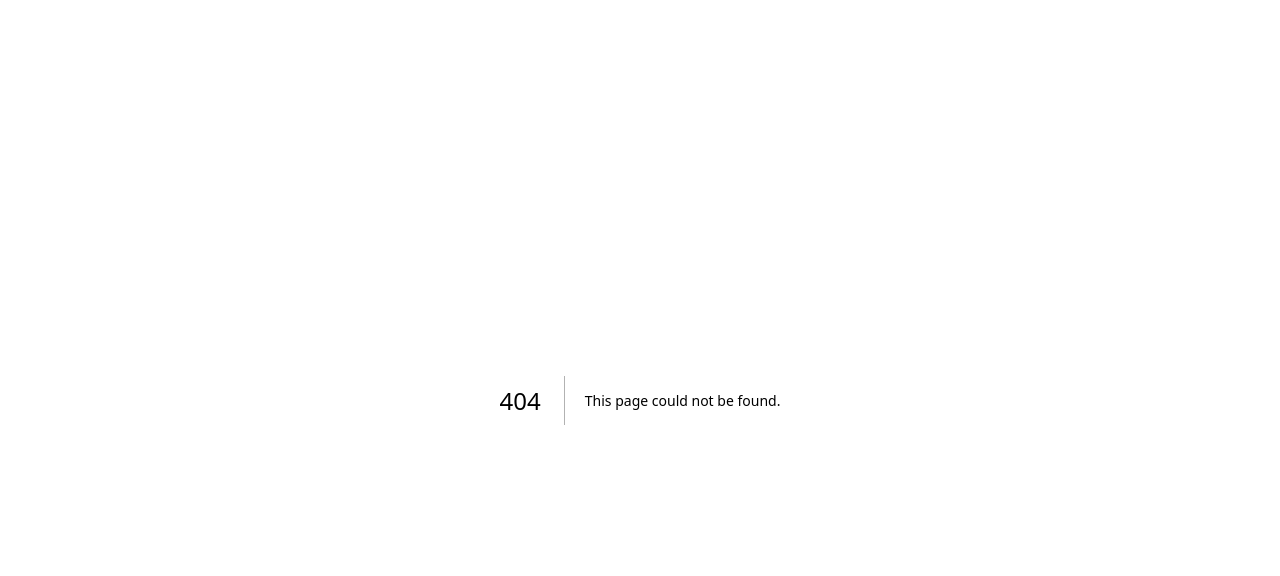
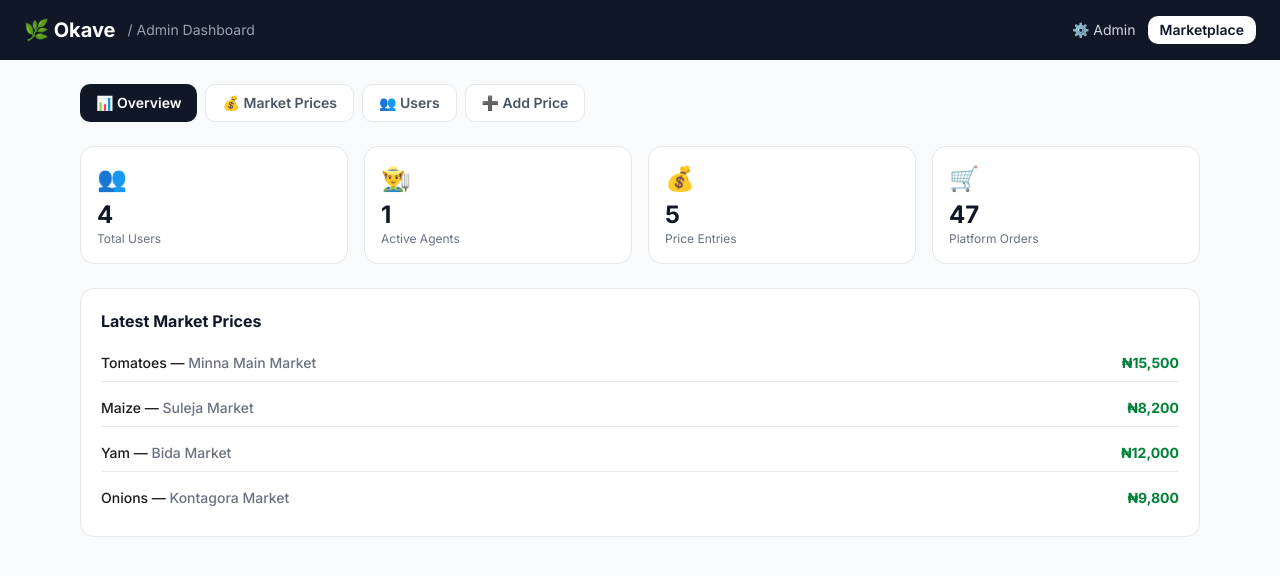
Before and after one commit to Harheesha/okave-farm-produce-marketplace, a Next.js app: page /admin in a window 1280 px wide. Before the commit this address had no page. Shown: the top 576 px of the page. Built offline with nearby package versions, Linux system fonts and the light colour scheme.

Commit message:
Add: Full Admin Dashboard — price management, user list, overview stats

```diff
--- /dev/null
+++ b/app/admin/page.tsx
@@ -0,0 +1,196 @@
+'use client'
+
+import { useState } from 'react'
+import Link from 'next/link'
+
+const initialPrices = [
+  { id: 1, crop: 'Tomatoes', market: 'Minna Main Market', avg: 15500, min: 14000, max: 17000, date: '2026-06-18' },
+  { id: 2, crop: 'Maize', market: 'Suleja Market', avg: 8200, min: 7500, max: 9000, date: '2026-06-18' },
+  { id: 3, crop: 'Yam', market: 'Bida Market', avg: 12000, min: 11000, max: 13500, date: '2026-06-18' },
+  { id: 4, crop: 'Onions', market: 'Kontagora Market', avg: 9800, min: 8500, max: 11000, date: '2026-06-18' },
+  { id: 5, crop: 'Pepper', market: 'Chanchaga Market', avg: 6500, min: 5800, max: 7200, date: '2026-06-17' },
+]
+
+const users = [
+  { id: 1, name: 'Musa Abubakar', email: 'musa@okave.com', role: 'Agent', status: 'Active', joined: '2026-01-10' },
+  { id: 2, name: 'Aisha Mohammed', email: 'aisha@okave.com', role: 'Buyer', status: 'Active', joined: '2026-02-14' },
+  { id: 3, name: 'Emeka Okafor', email: 'emeka@okave.com', role: 'Agent', status: 'Pending', joined: '2026-06-01' },
+  { id: 4, name: 'Fatima Bello', email: 'fatima@okave.com', role: 'Buyer', status: 'Active', joined: '2026-03-22' },
+]
+
+export default function AdminPage() {
+  const [tab, setTab] = useState<'overview' | 'prices' | 'users' | 'add-price'>('overview')
+  const [prices, setPrices] = useState(initialPrices)
+  const [newPrice, setNewPrice] = useState({ crop: '', market: '', avg: '', min: '', max: '' })
+  const [toast, setToast] = useState('')
+
+  const showToast = (msg: string) => {
+    setToast(msg)
+    setTimeout(() => setToast(''), 2500)
+  }
+
+  const handleAddPrice = (e: React.FormEvent) => {
+    e.preventDefault()
+    setPrices([...prices, {
+      id: prices.length + 1,
+      ...newPrice,
+      avg: Number(newPrice.avg),
+      min: Number(newPrice.min),
+      max: Number(newPrice.max),
+      date: new Date().toISOString().split('T')[0],
+    }])
+    setNewPrice({ crop: '', market: '', avg: '', min: '', max: '' })
+    showToast('✅ Price snapshot added!')
+    setTab('prices')
+  }
+
+  const tabs = [
+    { id: 'overview', label: '📊 Overview' },
+    { id: 'prices', label: '💰 Market Prices' },
+    { id: 'users', label: '👥 Users' },
+    { id: 'add-price', label: '➕ Add Price' },
+  ]
+
+  return (
+    <div className="min-h-screen bg-gray-50">
+      <header className="bg-gray-900 text-white px-6 py-4 flex items-center justify-between">
+        <div className="flex items-center gap-3">
+          <Link href="/" className="text-white font-bold text-xl">🌿 Okave</Link>
+          <span className="text-gray-400 text-sm">/ Admin Dashboard</span>
+        </div>
+        <div className="flex items-center gap-3">
+          <span className="text-sm text-gray-300">⚙️ Admin</span>
+          <Link href="/" className="text-sm bg-white text-gray-900 px-3 py-1 rounded-lg font-semibold hover:bg-gray-100">Marketplace</Link>
+        </div>
+      </header>
+
+      {toast && (
+        <div className="fixed top-4 right-4 bg-green-700 text-white px-5 py-3 rounded-xl shadow-lg z-50 font-medium">{toast}</div>
+      )}
+
+      <div className="max-w-6xl mx-auto px-4 py-6">
+        <div className="flex gap-2 mb-6 flex-wrap">
+          {tabs.map(t => (
+            <button key={t.id} onClick={() => setTab(t.id as any)} className={`px-4 py-2 rounded-lg font-semibold text-sm transition-all ${tab === t.id ? 'bg-gray-900 text-white' : 'bg-white text-gray-600 border border-gray-200 hover:border-gray-400'}`}>
+              {t.label}
+            </button>
+          ))}
+        </div>
+
+        {tab === 'overview' && (
+          <div>
+            <div className="grid grid-cols-2 md:grid-cols-4 gap-4 mb-6">
+              {[
+                { label: 'Total Users', value: users.length, icon: '👥' },
+                { label: 'Active Agents', value: users.filter(u => u.role === 'Agent' && u.status === 'Active').length, icon: '👨‍🌾' },
+                { label: 'Price Entries', value: prices.length, icon: '💰' },
+                { label: 'Platform Orders', value: 47, icon: '🛒' },
+              ].map(s => (
+                <div key={s.label} className="bg-white rounded-xl border border-gray-200 p-4">
+                  <div className="text-2xl mb-1">{s.icon}</div>
+                  <div className="text-2xl font-bold text-gray-900">{s.value}</div>
+                  <div className="text-xs text-gray-500">{s.label}</div>
+                </div>
+              ))}
+            </div>
+            <div className="bg-white rounded-xl border border-gray-200 p-5">
+              <h3 className="font-bold text-gray-900 mb-3">Latest Market Prices</h3>
+              <div className="space-y-2">
+                {prices.slice(0, 4).map(p => (
+                  <div key={p.id} className="flex justify-between items-center py-2 border-b last:border-0 text-sm">
+                    <span className="font-medium">{p.crop} — <span className="text-gray-500">{p.market}</span></span>
+                    <span className="font-bold text-green-700">₦{p.avg.toLocaleString()}</span>
+                  </div>
+                ))}
+              </div>
+            </div>
+          </div>
+        )}
+
+        {tab === 'prices' && (
+          <div className="bg-white rounded-xl border border-gray-200 overflow-hidden">
+            <div className="p-4 border-b flex justify-between items-center">
+              <h3 className="font-bold text-gray-900">Market Price Data</h3>
+              <button onClick={() => setTab('add-price')} className="text-sm bg-gray-900 text-white px-3 py-1.5 rounded-lg font-semibold">+ Add Price</button>
+            </div>
+            <div className="overflow-x-auto">
+              <table className="w-full text-sm">
+                <thead className="bg-gray-50 text-gray-500 text-xs uppercase">
+                  <tr>{['Crop', 'Market', 'Avg Price', 'Min', 'Max', 'Date'].map(h => <th key={h} className="px-4 py-3 text-left">{h}</th>)}</tr>
+                </thead>
+                <tbody>
+                  {prices.map(p => (
+                    <tr key={p.id} className="border-t hover:bg-gray-50">
+                      <td className="px-4 py-3 font-medium">{p.crop}</td>
+                      <td className="px-4 py-3 text-gray-500">{p.market}</td>
+                      <td className="px-4 py-3 font-bold text-green-700">₦{p.avg.toLocaleString()}</td>
+                      <td className="px-4 py-3 text-gray-600">₦{p.min.toLocaleString()}</td>
+                      <td className="px-4 py-3 text-gray-600">₦{p.max.toLocaleString()}</td>
+                      <td className="px-4 py-3 text-gray-400">{p.date}</td>
+                    </tr>
+                  ))}
+                </tbody>
+              </table>
+            </div>
+          </div>
+        )}
+
+        {tab === 'users' && (
+          <div className="bg-white rounded-xl border border-gray-200 overflow-hidden">
+            <div className="p-4 border-b">
+              <h3 className="font-bold text-gray-900">All Users ({users.length})</h3>
+            </div>
+            <div className="overflow-x-auto">
+              <table className="w-full text-sm">
+                <thead className="bg-gray-50 text-gray-500 text-xs uppercase">
+                  <tr>{['Name', 'Email', 'Role', 'Status', 'Joined'].map(h => <th key={h} className="px-4 py-3 text-left">{h}</th>)}</tr>
+                </thead>
+                <tbody>
+                  {users.map(u => (
+                    <tr key={u.id} className="border-t hover:bg-gray-50">
+                      <td className="px-4 py-3 font-medium">{u.name}</td>
+                      <td className="px-4 py-3 text-gray-500">{u.email}</td>
+                      <td className="px-4 py-3"><span className={`px-2 py-0.5 rounded-full text-xs font-semibold ${u.role === 'Agent' ? 'bg-blue-100 text-blue-700' : 'bg-green-100 text-green-700'}`}>{u.role}</span></td>
+                      <td className="px-4 py-3"><span className={`px-2 py-0.5 rounded-full text-xs font-semibold ${u.status === 'Active' ? 'bg-green-100 text-green-700' : 'bg-orange-100 text-orange-600'}`}>{u.status}</span></td>
+                      <td className="px-4 py-3 text-gray-400">{u.joined}</td>
+                    </tr>
+                  ))}
+                </tbody>
+              </table>
+            </div>
+          </div>
+        )}
+
+        {tab === 'add-price' && (
+          <div className="max-w-md bg-white rounded-xl border border-gray-200 p-6">
+            <h3 className="font-bold text-gray-900 mb-4">💰 Add Market Price Snapshot</h3>
+            <form onSubmit={handleAddPrice} className="space-y-3">
+              {[
+                { key: 'crop', label: 'Crop Name', placeholder: 'Tomatoes' },
+                { key: 'market', label: 'Market Name', placeholder: 'Minna Main Market' },
+                { key: 'avg', label: 'Average Price (₦)', placeholder: '15500' },
+                { key: 'min', label: 'Minimum Price (₦)', placeholder: '14000' },
+                { key: 'max', label: 'Maximum Price (₦)', placeholder: '17000' },
+              ].map(f => (
+                <div key={f.key}>
+                  <label className="block text-xs font-medium text-gray-600 mb-1">{f.label}</label>
+                  <input
+                    value={newPrice[f.key as keyof typeof newPrice]}
+                    onChange={e => setNewPrice({ ...newPrice, [f.key]: e.target.value })}
+                    placeholder={f.placeholder}
+                    type={['avg','min','max'].includes(f.key) ? 'number' : 'text'}
+                    required
+                    className="w-full border border-gray-300 rounded-lg px-3 py-2 text-sm outline-none focus:ring-2 focus:ring-green-500"
+                  />
+                </div>
+              ))}
+              <button type="submit" className="w-full py-2.5 bg-gray-900 text-white font-bold rounded-lg hover:bg-gray-800 text-sm">
+                Add Price Snapshot
+              </button>
+            </form>
+          </div>
+        )}
+      </div>
+    </div>
+  )
+}
```
